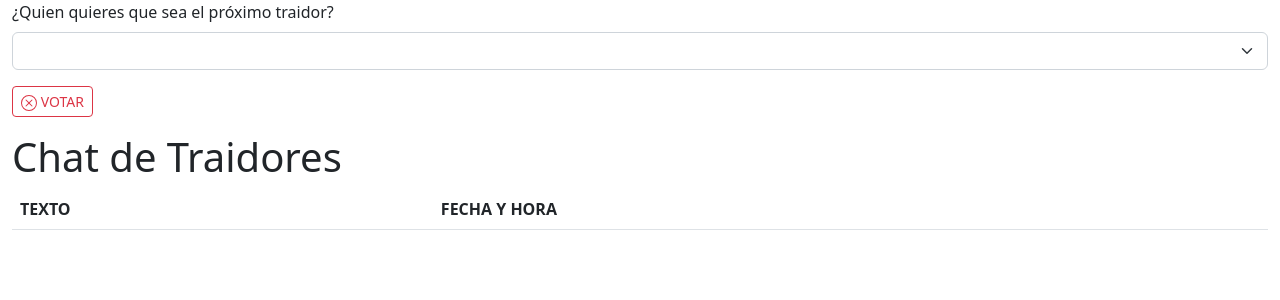
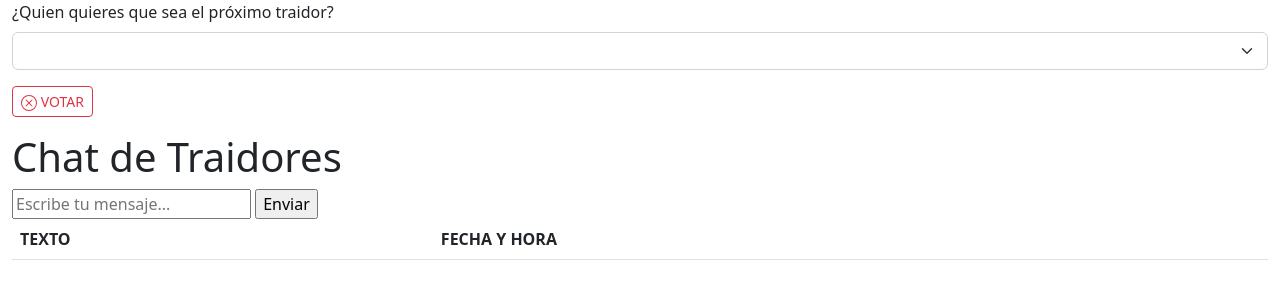
Before and after one commit to DuLuGoSu/flask, a Flask app: template templates/chat_traidores.html in a window 1280 px wide. Shown: the top 300 px of the page. Run offline with Flask 2, Linux system fonts and the light colour scheme; the template is opened without the code that fills it, so the values that code supplies are empty; some libraries are stand-ins or nearby versions.

Commit message:
Agregando

```diff
--- a/templates/chat_traidores.html
+++ b/templates/chat_traidores.html
@@ -34,6 +34,16 @@
 {% endif %}
 
 <h1>Chat de Traidores</h1>
+<div id="chat">
+    {% for mensaje, fecha_envio in mensajes %}
+        <p>{{ mensaje }} - {{ fecha_envio }}</p>
+    {% endfor %}
+</div>
+
+<form id="form-chat" action="/enviar_mensaje" method="post">
+    <input type="text" name="mensaje" placeholder="Escribe tu mensaje...">
+    <input type="submit" value="Enviar">
+</form>
 <table class="table table-striped">
     <thead>
         <tr>
```
